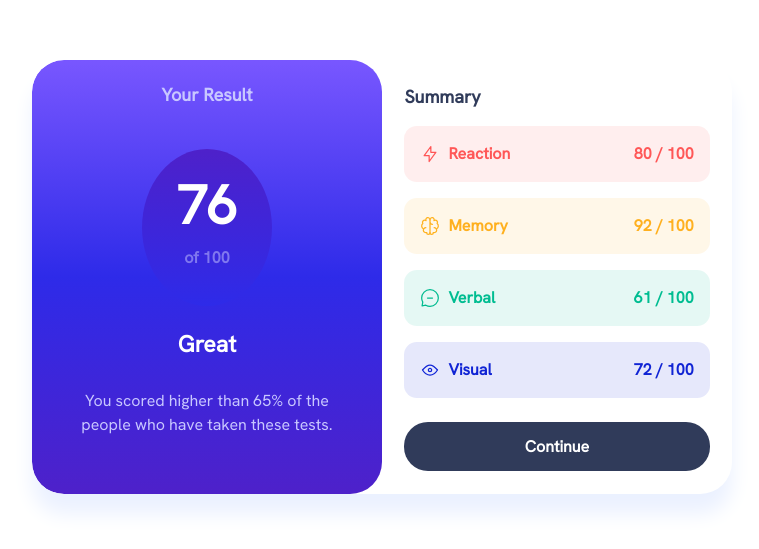
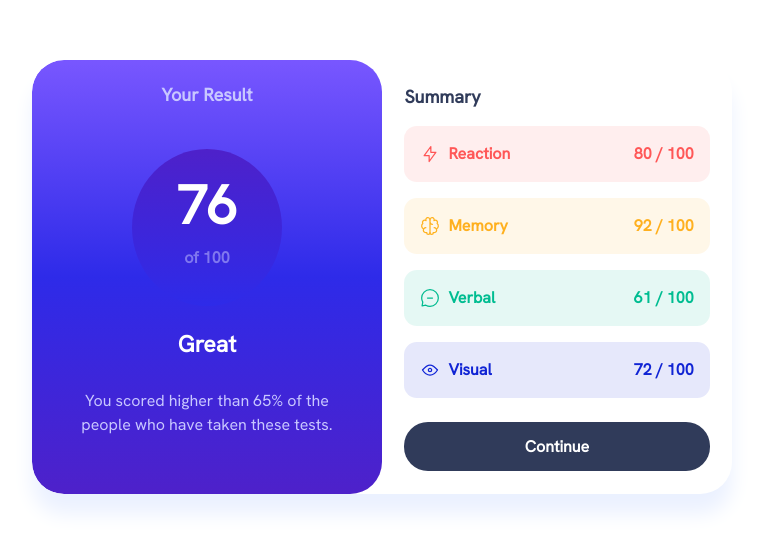
Before and after one commit to regret546/results-summary-component-main, a plain HTML site: page index.html in a window 1280 px wide. Shown: the part 123-672 px from the top of the page, without its empty margins (258-1017 px from the left). Drawn offline with Linux system fonts and the light colour scheme.

Commit message:
revise flex-group class

```diff
--- a/style.css
+++ b/style.css
@@ -130,6 +130,10 @@ body {
   }
   .result__stats {
     border-radius: 2rem !important;
+  }
+
+  .flex-group {
+    width: 150px !important;
   }
 }
 
```
